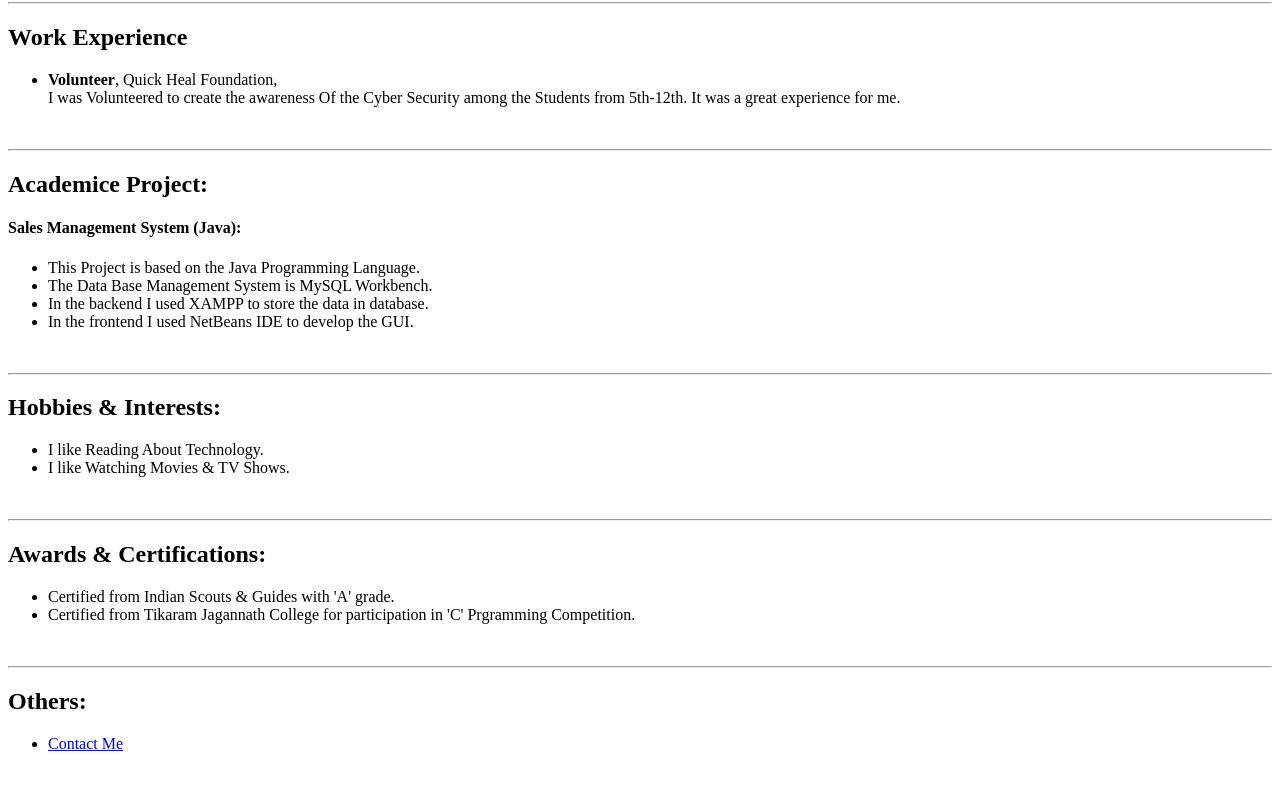
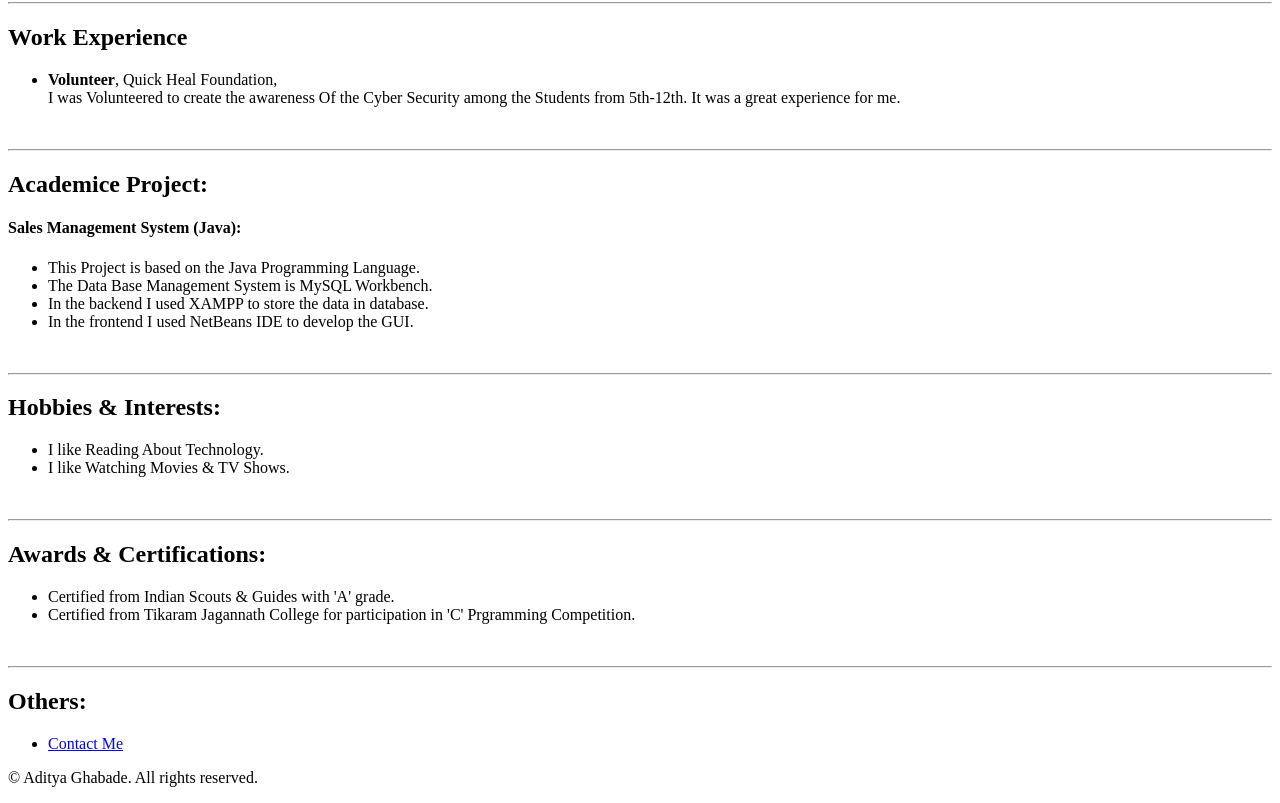
Before and after one commit to 7263Aditya/Online_Resume, a plain HTML site: page index.html in a window 1280 px wide. Shown: the part 789-1592 px from the top of the page. Before the commit the page ends 1558 px from the top, so only its background shows below. Drawn offline with Linux system fonts and the light colour scheme.

Commit message:
Update index.html

```diff
--- a/index.html
+++ b/index.html
@@ -63,5 +63,8 @@
         <ul>
             <li><a href="./contact.html">Contact Me</a></li>
         </ul>
+    <footer>
+        <p>© Aditya Ghabade. All rights reserved.</p>
+    </footer>
 </body>
 </html>
```
